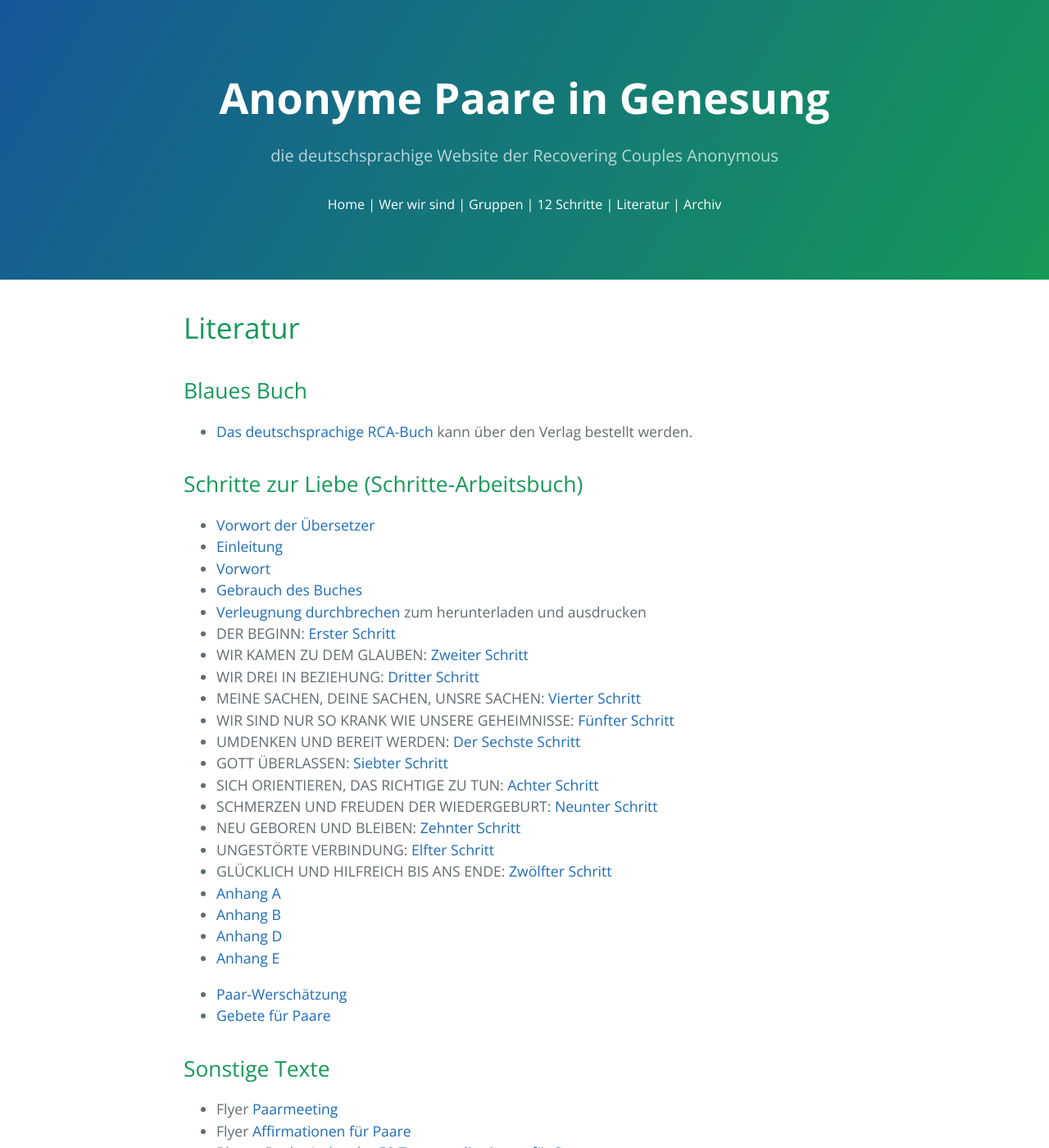
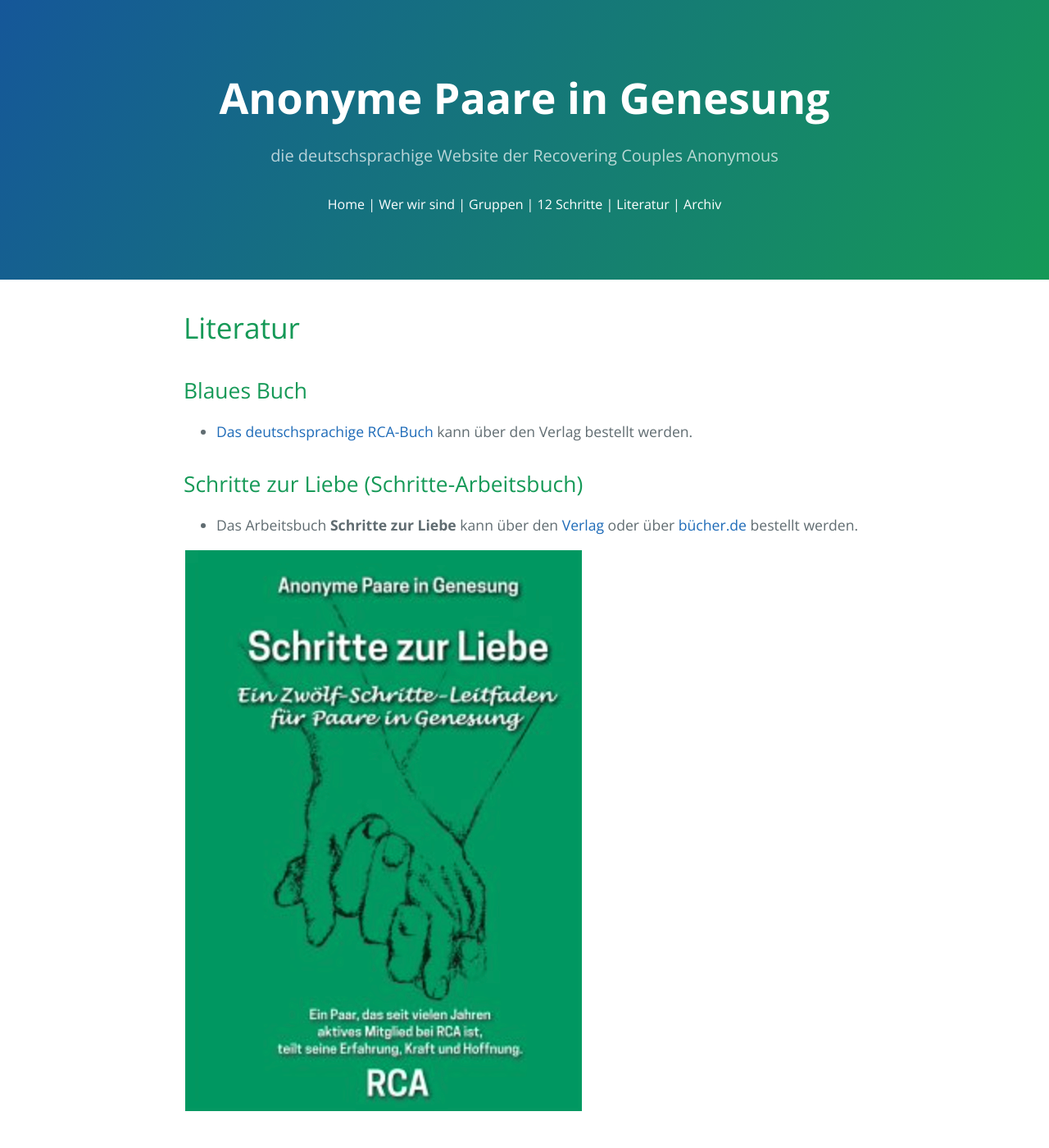
Before and after one commit to rcadeutschland/rcadeutschland.github.io, a Jekyll site: the page built from Literatur.md, in a window 1280 px wide and 1400 px high. Shown: the whole window at 82% size. Built offline with Jekyll 4.4.1, drawn with Linux system fonts in a browser that asks for light colours.

Commit message:
Update Literatur.md
Arbeitsbuch Schritte zur Liebe rein, bisherige Downloads raus. Gemäß Mail von cs vom 05.11.21, 18:45

```diff
--- a/Literatur.md
+++ b/Literatur.md
@@ -11,30 +11,8 @@
 
 ## Schritte zur Liebe (Schritte-Arbeitsbuch)
 
-* [Vorwort der Übersetzer](files/VorwortDerUebersetzer.pdf)
-* [Einleitung](files/Einleitung.pdf)
-* [Vorwort](files/VORWORT.pdf)
-* [Gebrauch des Buches](files/GebrauchDesBuches.pdf)
-* [Verleugnung durchbrechen](files/RCA-GreenBookDENIAL.pdf) zum herunterladen und ausdrucken
-* DER BEGINN: [Erster Schritt](files/1.Schritt.pdf)
-* WIR KAMEN ZU DEM GLAUBEN: [Zweiter Schritt](files/2.Schritt.pdf)
-* WIR DREI IN BEZIEHUNG: [Dritter Schritt](files/3.Schritt.pdf)
-* MEINE SACHEN, DEINE SACHEN, UNSRE SACHEN: [Vierter Schritt](files/4.Schritt.pdf)
-* WIR SIND NUR SO KRANK WIE UNSERE GEHEIMNISSE: [Fünfter Schritt](files/5.Schritt.pdf)
-* UMDENKEN UND BEREIT WERDEN: [Der Sechste Schritt](files/6.Schritt.pdf)
-* GOTT ÜBERLASSEN: [Siebter Schritt](files/7.Schritt.pdf)
-* SICH ORIENTIEREN, DAS RICHTIGE ZU TUN: [Achter Schritt](files/8.Schritt.pdf)
-* SCHMERZEN UND FREUDEN DER WIEDERGEBURT: [Neunter Schritt](files/9.Schritt.pdf)
-* NEU GEBOREN UND BLEIBEN: [Zehnter Schritt](files/10.Schritt.pdf)
-* UNGESTÖRTE VERBINDUNG: [Elfter Schritt](files/11.Schritt.pdf)
-* GLÜCKLICH UND HILFREICH BIS ANS ENDE: [Zwölfter Schritt](files/12.Schritt.pdf)
-* [Anhang A](files/Anhang-A.pdf)
-* [Anhang B](files/Anhang-B.pdf)
-* [Anhang D](files/Anhang-D.pdf)
-* [Anhang E](files/Anhang-E.pdf)
-
-* [Paar-Werschätzung](files/Paar-Wertschaetzung.pdf)
-* [Gebete für Paare](files/GebeteFuerPaare.pdf)
+* Das Arbeitsbuch <b>Schritte zur Liebe</b> kann über den [Verlag](https://shop.tredition.com/booktitle/Schritte_zur_Liebe/W-1_165430) oder über [bücher.de](https://www.buecher.de/shop/buecher/schritte-zur-liebe/paare-in-genesung-rca/products_products/detail/prod_id/62831021/) bestellt werden.
+<p><img src="images/SchritteZurLiebe.png"></p>
 
 
 
```
